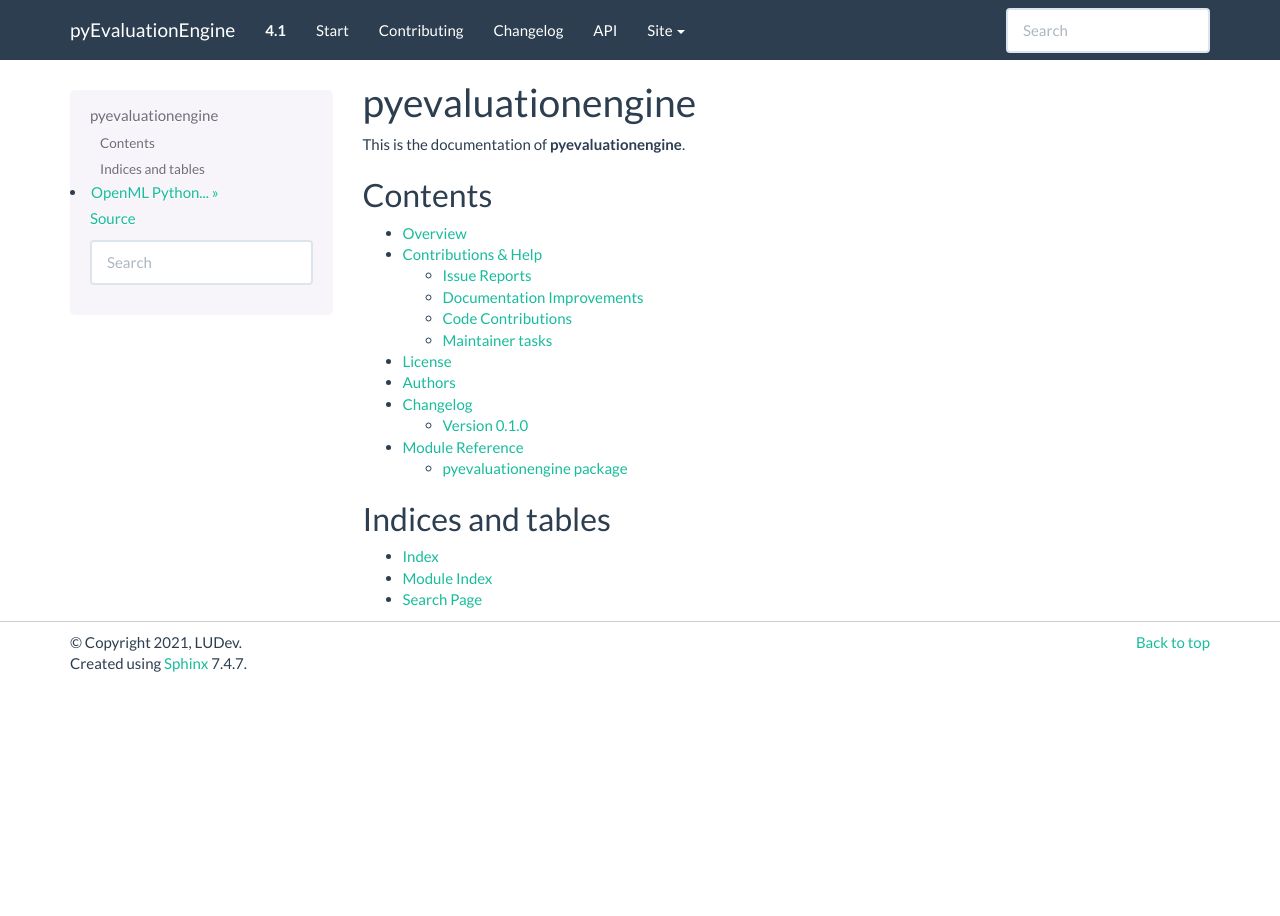
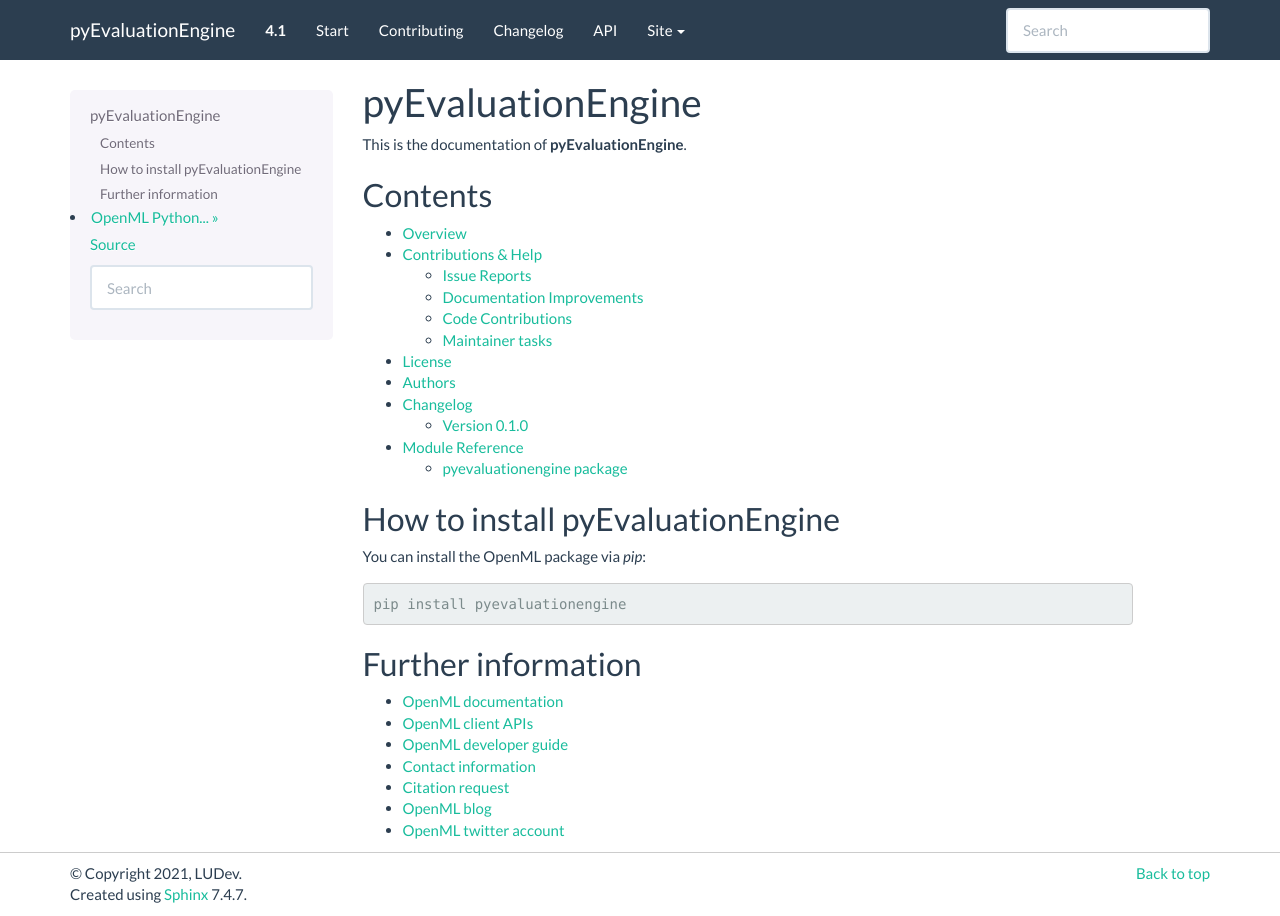
Before and after one commit to openml/pyEvaluationEngine, a Sphinx documentation site: the page built from docs/index.rst, in a window 1280 px wide. Built offline with Sphinx 7.4.7, drawn with Linux system fonts in a browser that asks for light colours.

Commit message:
Update index.rst

```diff
--- a/docs/index.rst
+++ b/docs/index.rst
@@ -1,8 +1,8 @@
 ==================
-pyevaluationengine
+pyEvaluationEngine
 ==================
 
-This is the documentation of **pyevaluationengine**.
+This is the documentation of **pyEvaluationEngine**.
 
 .. TODO: Write introduction to the package
 
@@ -21,9 +21,22 @@
    Module Reference <api/modules>
 
 
-Indices and tables
-==================
+How to install pyEvaluationEngine
+=================================
+You can install the OpenML package via `pip`:
 
-* :ref:`genindex`
-* :ref:`modindex`
-* :ref:`search`
+.. code:: bash
+
+    pip install pyevaluationengine
+
+
+Further information
+===================
+
+* `OpenML documentation <https://docs.openml.org/>`_
+* `OpenML client APIs <https://docs.openml.org/APIs/>`_
+* `OpenML developer guide <https://docs.openml.org/Contributing/>`_
+* `Contact information <https://www.openml.org/contact>`_
+* `Citation request <https://www.openml.org/cite>`_
+* `OpenML blog <https://medium.com/open-machine-learning>`_
+* `OpenML twitter account <https://twitter.com/open_ml>`_
```
